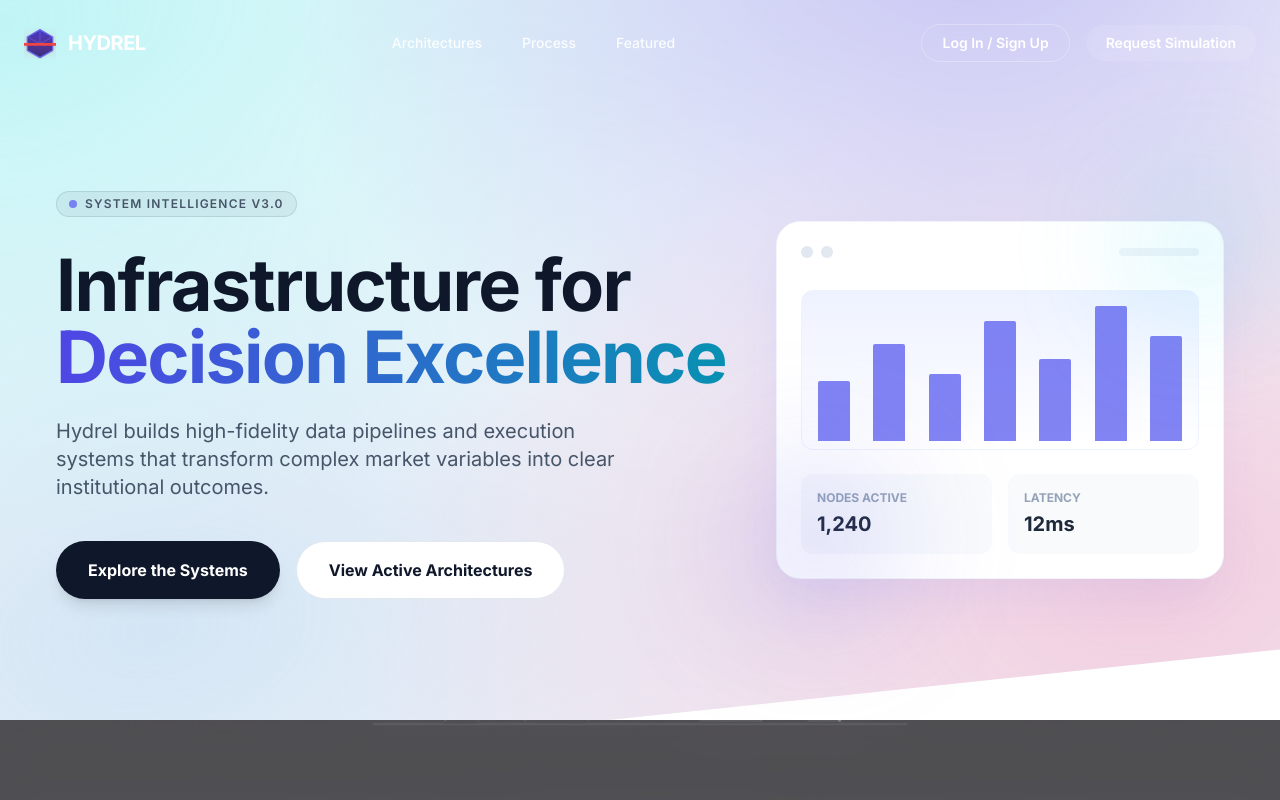
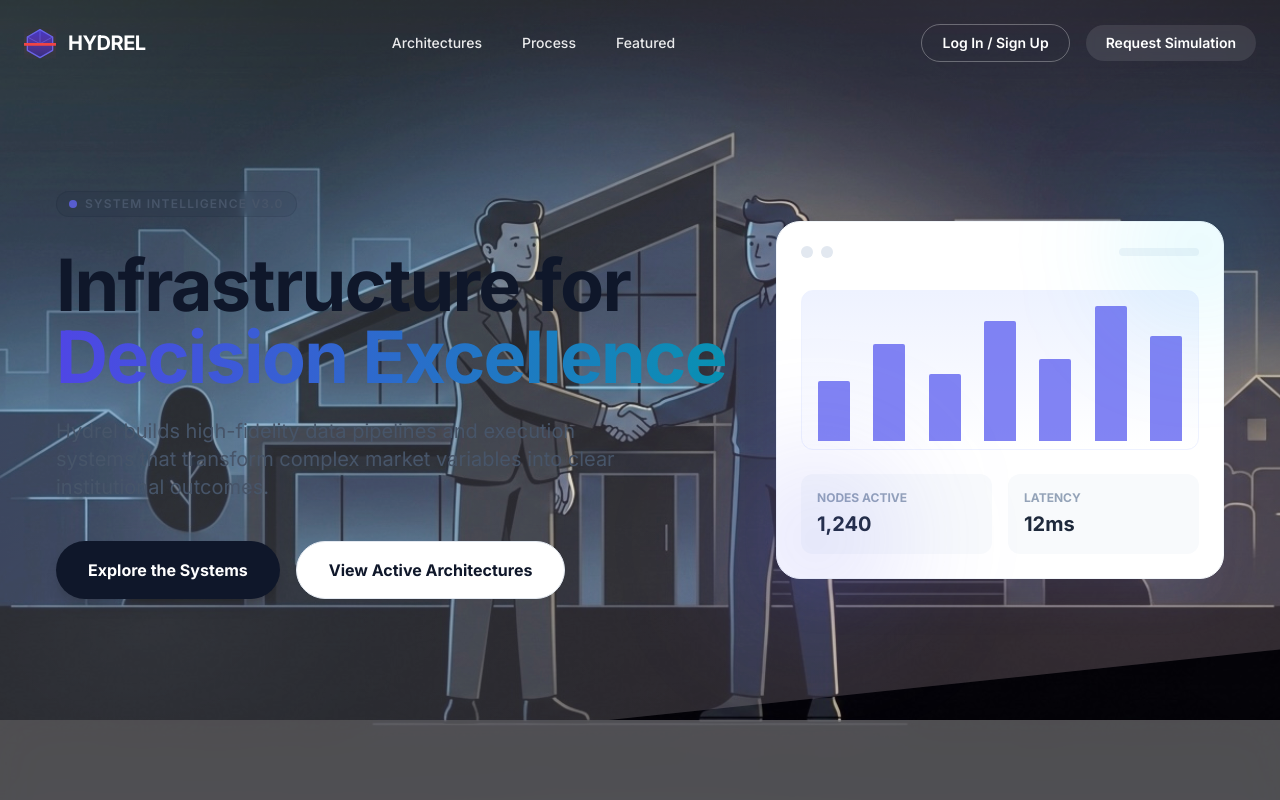
Before and after one commit to Hydrel-Tech/Hydrel, a React (Vite) app in the folder hydrel og 2/: page / in a window 1280 px wide. Shown: the top 800 px of the page. Built offline with nearby package versions, Linux system fonts and the light colour scheme; no server answers.

Commit message:
Update Hero.tsx

```diff
--- a/hydrel og 2/components/Hero.tsx
+++ b/hydrel og 2/components/Hero.tsx
@@ -1,3 +1,4 @@
+
 import React from 'react';
 
 export const Hero: React.FC = () => {
@@ -9,17 +10,17 @@ export const Hero: React.FC = () => {
   };
 
   return (
-    <div className="relative min-h-[90vh] flex items-center overflow-hidden bg-white">
+    <div className="relative min-h-[90vh] flex items-center overflow-hidden bg-transparent">
       {/* Stripe-style gradient background */}
       <div className="absolute inset-0 z-0 pointer-events-none">
-        <div className="absolute top-0 left-0 w-full h-[120%] bg-[#f6f9fc] skew-y-[-6deg] origin-top-left transform -translate-y-20">
-             <div className="absolute inset-0 w-full h-full opacity-60"
+        <div className="absolute top-0 left-0 w-full h-[120%] bg-white/10 skew-y-[-6deg] origin-top-left transform -translate-y-20">
+             <div className="absolute inset-0 w-full h-full opacity-30"
                   style={{
                     backgroundImage: `
-                      radial-gradient(at 77% 12%, hsla(245, 68%, 78%, 1) 0px, transparent 50%),
-                      radial-gradient(at 0% 12%, hsla(180, 77%, 78%, 1) 0px, transparent 50%),
-                      radial-gradient(at 90% 90%, hsla(333, 64%, 81%, 1) 0px, transparent 50%),
-                      radial-gradient(at 12% 84%, hsla(208, 62%, 84%, 1) 0px, transparent 50%)
+                      radial-gradient(at 77% 12%, hsla(245, 68%, 78%, 0.4) 0px, transparent 50%),
+                      radial-gradient(at 0% 12%, hsla(180, 77%, 78%, 0.4) 0px, transparent 50%),
+                      radial-gradient(at 90% 90%, hsla(333, 64%, 81%, 0.4) 0px, transparent 50%),
+                      radial-gradient(at 12% 84%, hsla(208, 62%, 84%, 0.4) 0px, transparent 50%)
                     `
                   }}>
              </div>
```
